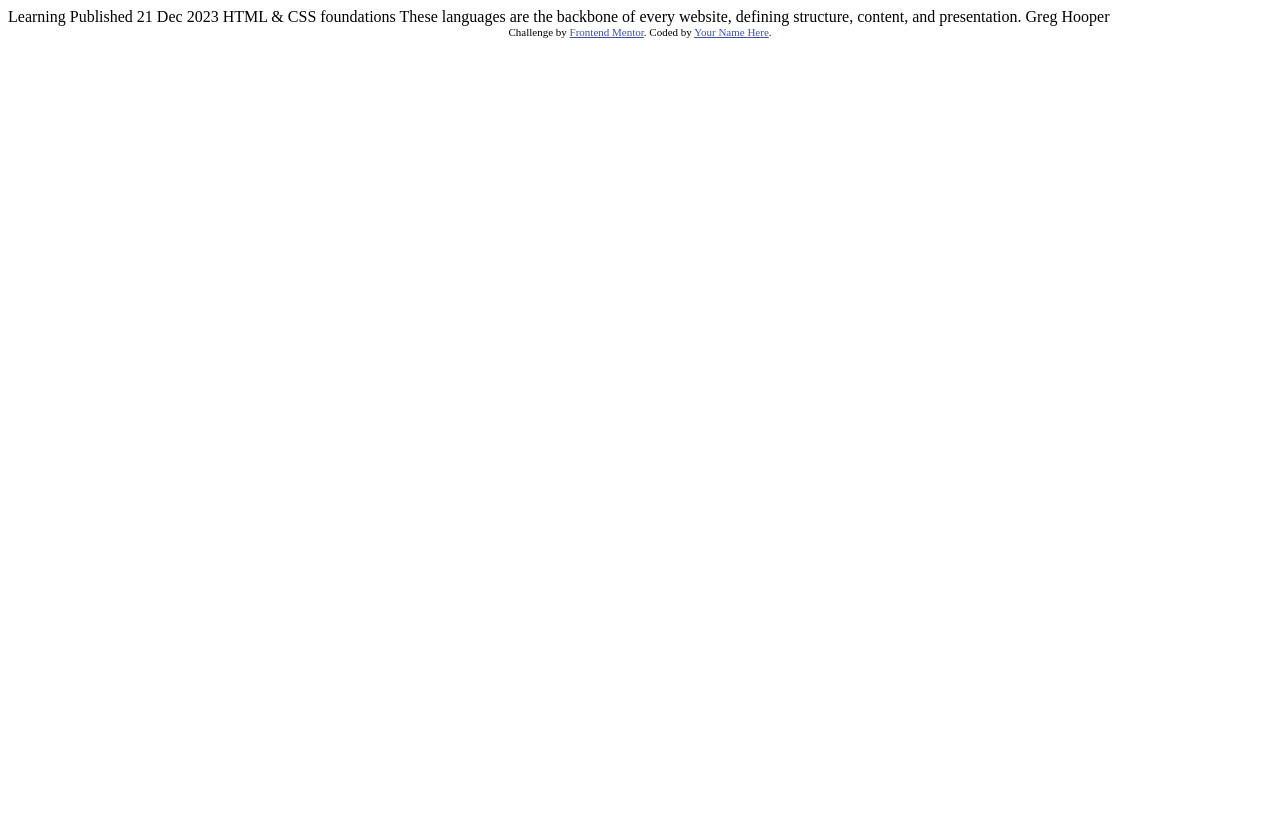
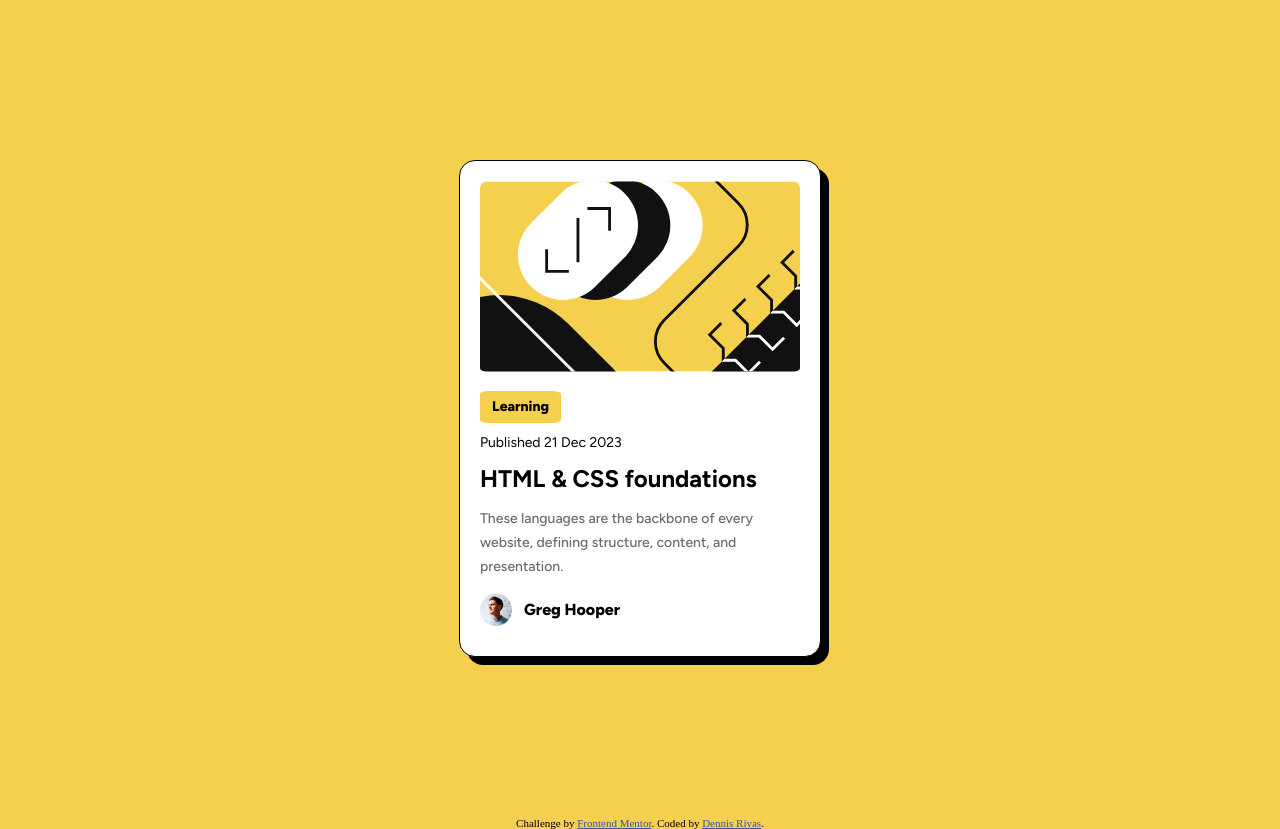
Before and after one commit to dennisrivas44/blog-card-project, a plain HTML site: page index.html in a window 1280 px wide. Before the commit the page ends 800 px from the top, so only its background shows below. Drawn offline with Linux system fonts and the light colour scheme.

Commit message:
Add styles page and update README

```diff
--- a/index.html
+++ b/index.html
@@ -4,31 +4,39 @@
     <meta charset="UTF-8">
     <meta name="viewport" content="width=device-width, initial-scale=1.0"> <!-- displays site properly based on user's device -->
 
+    <link rel="preconnect" href="https://fonts.googleapis.com">
+    <link rel="preconnect" href="https://fonts.gstatic.com" crossorigin>
+    <link href="https://fonts.googleapis.com/css2?family=Figtree:ital,wght@0,300..900;1,300..900&display=swap" rel="stylesheet">
     <link rel="icon" type="image/png" sizes="32x32" href="./assets/images/favicon-32x32.png">
-
+    <link rel="stylesheet" href="./styles.css">
     <title>Frontend Mentor | Blog preview card</title>
 
-  <!-- Feel free to remove these styles or customise in your own stylesheet 👍 -->
-  <style>
-    .attribution { font-size: 11px; text-align: center; }
-    .attribution a { color: hsl(228, 45%, 44%); }
-  </style>
   </head>
   <body>
+    <main>
+      <div id="card">
 
-  Learning
+        <img id="coverimg" src="./assets/images/illustration-article.svg" alt="cover image">
+        <p id="type">Learning</p>
 
-  Published 21 Dec 2023
+        <p id="date">Published 21 Dec 2023</p>
 
-  HTML & CSS foundations
+        <h1>HTML & CSS foundations</h1>
 
-  These languages are the backbone of every website, defining structure, content, and presentation.
+        <h2>These languages are the backbone of every website, defining structure, content, and presentation.</h2>
 
+        <div id="author">
+          <img id="pfp" src="./assets/images/image-avatar.webp"  alt="profile pic">
           Greg Hooper
+        </div>
+      </div>
 
+    </main>
+    <footer>
       <div class="attribution">
       Challenge by <a href="https://www.frontendmentor.io?ref=challenge" target="_blank">Frontend Mentor</a>.
-    Coded by <a href="#">Your Name Here</a>.
+      Coded by <a href="https://www.frontendmentor.io/profile/dennisrivas44">Dennis Rivas</a>.
       </div>
+    </footer>
   </body>
 </html>
--- /dev/null
+++ b/styles.css
@@ -0,0 +1,79 @@
+:root{
+    --Yellow: #F4D04E;
+    --Gray-950: #111111;
+    --Gray-500: #6b6b6b;
+    --White: #FFFFFF;
+}
+*{
+    margin: 0;
+}
+body{
+    background-color: var(--Yellow);
+}
+#card{
+    width: 20em;
+    height: fit-content;
+    padding: 1.25rem;
+    background-color: var(--White);
+    margin: 10rem auto;
+    border: 1.5px black solid;
+    border-radius: 1rem;
+    box-shadow: .5rem .5rem;;
+    font-family: 'Figtree';
+    line-height: 150%;
+    letter-spacing: 0%;
+}
+#type{
+    padding: 0.25rem 0.75rem ;
+    background-color: var(--Yellow);
+    border-radius: 10%;
+    width: fit-content;
+    font-size: 14px;
+    font-weight: 800;
+}
+#date{
+    font-size: 14px;
+    margin-top: 0.75;
+    font-weight: 400;
+}
+#coverimg{
+    width: 100%;
+    border-radius: 0.5rem;
+    padding-bottom: 0.25rem;
+}
+h1{
+    font-size: 24px;
+    margin: 0.75rem 0;
+
+}
+h1:hover{
+    cursor: pointer;
+    color: var(--Yellow)
+}
+h2{
+    font-size: 14px;
+    font-weight: 500;
+    color: var(--Gray-500);
+    padding: 0.25rem 0;
+}
+p{
+    margin: 0.5rem 0;
+}
+
+#author{
+    display: flex;
+    flex-direction: row;
+    align-items: center;
+    padding: 10px 0;
+    font-weight: 800;
+}
+#pfp{
+    width: 10%;
+    padding-right: 0.75rem;
+}
+.attribution {
+    font-size: 11px;
+    text-align: center;
+    bottom: 1px;
+}
+.attribution a { color: hsl(228, 45%, 44%); }
```
Also changed, not shown: assets/images/Screenshot 2025-06-11 at 12.05.04 PM.png (added), 3 other files. Lines whose indentation alone changed are shown as unchanged.
